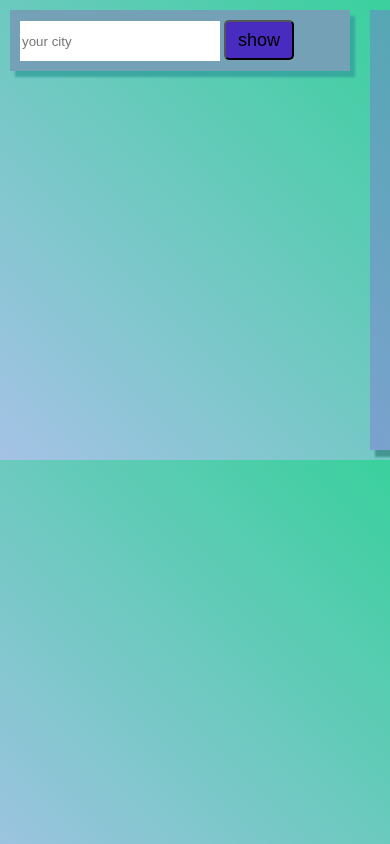
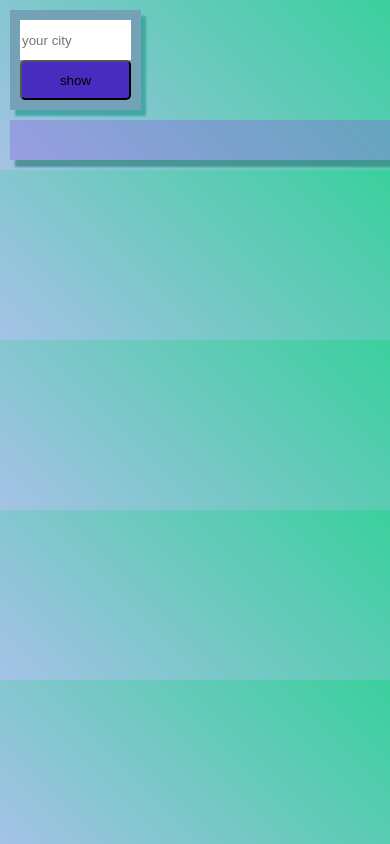
Before and after one commit to OlyaMou/weather, a plain HTML site: page weather/index.html in a window 390 px wide. Shown: the top 844 px of the page. Drawn offline with Linux system fonts and the light colour scheme.

Commit message:
Update style.css

```diff
--- a/weather/style.css
+++ b/weather/style.css
@@ -80,16 +80,39 @@ body {
 
 
 @media (max-width: 600px) {
-  h1 {
-    font-size: 24px;
-  }
+    .element {
+        flex-direction: column;
+        gap: 10px;
+    }
 
-  button {
-    width: 100%;
-    font-size: 18px;
-  }
+    .wrapper {
+        flex: 1 1 auto;
+        width: 100%;
+    }
 
-  main {
-    padding: 10px;
-  }
+    .getresult {
+        width: 100%;
+        height: auto;
+        flex-direction: column;
+    }
+
+    .weather_column {
+        width: 100%;
+        height: auto;
+    }
+
+    #boxshow {
+        flex-direction: column;
+        gap: 10px;
+        transform: translateX(0);
+
+    }
+
+    .input_class input {
+        width: 100%;
+    }
+
+    #btn_show {
+        width: 100%;
+    }
 }
```
